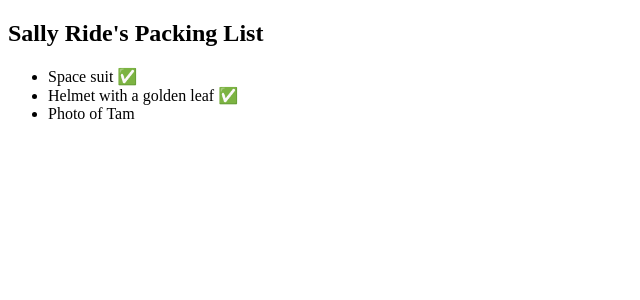
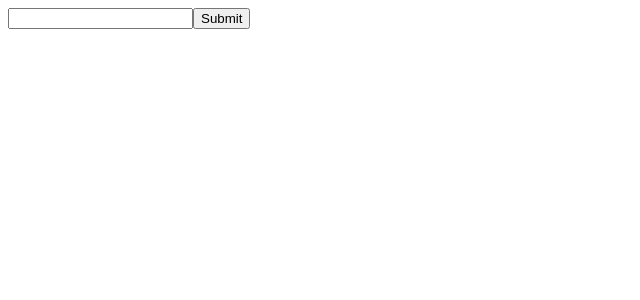
Before and after one commit to mohammadfallah7/react-qbc, a React (Vite) app: page / in a window 1280 px wide. Shown: the top 300 px of the page, without its empty margins (0-640 px from the left). Built offline with nearby package versions, Linux system fonts and the light colour scheme.

Commit message:
Responding to Events react doc

```diff
--- a/src/App.jsx
+++ b/src/App.jsx
@@ -1,9 +1,11 @@
-import PackingList from "./components/PackingList";
+import Button from "./components/Button";
+import Form from "./components/Form";
+import Toolbar from "./components/Toolbar";
 
 const App = () => {
   return (
     <>
-      <PackingList />
+      <Form />
     </>
   );
 };
--- a/src/components/Button.jsx
+++ b/src/components/Button.jsx
@@ -1,5 +1,9 @@
-const Button = ({ children, onClick }) => {
-  return <button onClick={onClick}>{children}</button>;
+const Button = () => {
+  const handleClick = () => {
+    alert("Hello");
+  };
+
+  return <button onClick={handleClick}>I don't do anything</button>;
 };
 
 export default Button;
--- /dev/null
+++ b/src/components/Form.jsx
@@ -0,0 +1,15 @@
+const Form = () => {
+  const handleSubmit = (event) => {
+    event.preventDefault();
+    alert("Submitted");
+  };
+
+  return (
+    <form onSubmit={handleSubmit}>
+      <input type="email" />
+      <button type="submit">Submit</button>
+    </form>
+  );
+};
+
+export default Form;
--- /dev/null
+++ b/src/components/Toolbar.jsx
@@ -0,0 +1,19 @@
+const AlertButton = ({ onClick, children }) => {
+  return <button onClick={onClick}>{children}</button>;
+};
+
+const Toolbar = ({ handlePlayClick, handleUploadClick }) => {
+  return (
+    <div
+      style={{ background: "lightgray" }}
+      onClick={() => {
+        alert("On container clicked");
+      }}
+    >
+      <AlertButton onClick={handlePlayClick}>Play Movie</AlertButton>
+      <AlertButton onClick={handleUploadClick}>Upload Image</AlertButton>
+    </div>
+  );
+};
+
+export default Toolbar;
```
